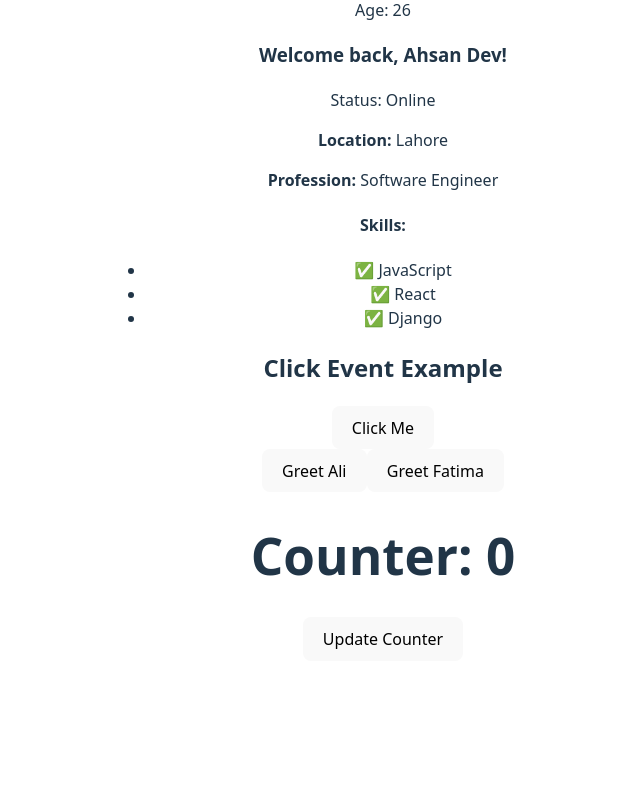
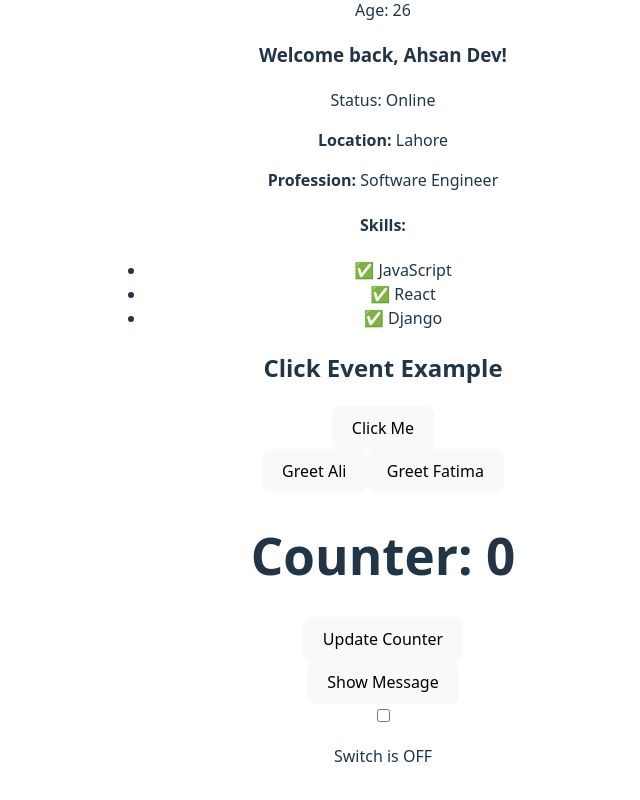
Before and after one commit to ahsan123-png/startUp, a React (Vite) app: page / in a window 1280 px wide. Shown: the part 701-1501 px from the top of the page, without its empty margins (257-897 px from the left). Before the commit the page ends 1394 px from the top, so only its background shows below. Built offline with nearby package versions, Linux system fonts and the light colour scheme.

Commit message:
Learn Abou Toggle and use practical

```diff
--- a/src/App.jsx
+++ b/src/App.jsx
@@ -7,6 +7,7 @@ import Login,{msg, Settings, Profile} from './UserComponent' // here you cn see
 import UserCard from './UserCard'
 import ClickExample,{GreetUser} from './ClickExample'
 import Counter from './Counter'
+import { ToggleMessage, ToggleSwitch } from './Toggles';
 function App() {
   return (
     // <> Fragment
@@ -28,6 +29,8 @@ function App() {
      <GreetUser name="Ali" />
       <GreetUser name="Fatima" />
       <Counter />
+      <ToggleMessage />
+      <ToggleSwitch />
     </>
   )}
 
--- /dev/null
+++ b/src/Toggles.jsx
@@ -0,0 +1,64 @@
+/**
+What Is a Toggle in React?
+A toggle is a mechanism that switches between two states—like on/off, show/hide, or true/false. In React, toggles are typically implemented using state and event handlers.
+
+===============================
+- useState(false) initializes the toggle state.
+- toggleMessage flips the state between true and false.
+- The message is conditionally rendered using {isVisible && <p>...</p>}.
+
+🎛️ Toggle Switch Example (Dark Mode Style)
+Want something more visual? Let’s build a toggle switch:
+
+=======================================
+When to Use Toggles
+Toggles are perfect for:
+- Showing/hiding UI elements (modals, dropdowns, tooltips)
+- Switching themes (light/dark mode)
+- Enabling/disabling features (notifications, settings)
+- Controlling form inputs (e.g., password visibility)
+
+🧼 Best Practices
+- Keep toggle state boolean (true/false)
+- Use clear labels so users know what the toggle does
+- For accessibility, use semantic HTML (like <input type="checkbox">)
+
+ */
+
+// YourComponentFile.js (e.g., Toggles.js)
+import React, { useState } from 'react';
+
+export function ToggleMessage() {
+  const [isVisible, setIsVisible] = useState(false);
+
+  const toggleMessage = () => {
+    setIsVisible(!isVisible);
+  };
+
+  return (
+    <div>
+      <button onClick={toggleMessage}>
+        {isVisible ? 'Hide' : 'Show'} Message
+      </button>
+      {isVisible && <p>Hello! I’m now visible 👋</p>}
+    </div>
+  );
+}
+
+export function ToggleSwitch() {
+  const [isOn, setIsOn] = useState(false);
+
+  return (
+    <div className="switch-container">
+      <label className="switch">
+        <input
+          type="checkbox"
+          checked={isOn}
+          onChange={() => setIsOn(!isOn)}
+        />
+        <span className="slider" />
+      </label>
+      <p>{isOn ? 'Switch is ON' : 'Switch is OFF'}</p>
+    </div>
+  );
+}
```
